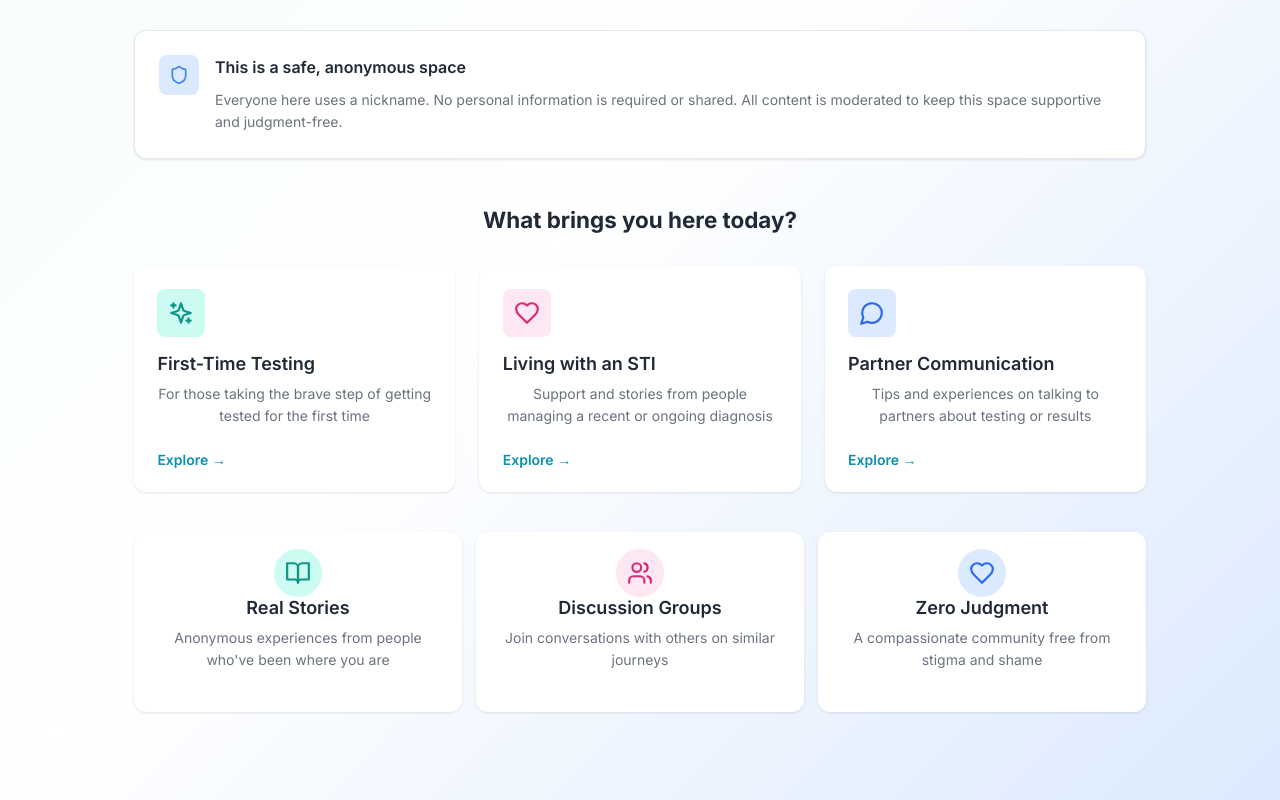
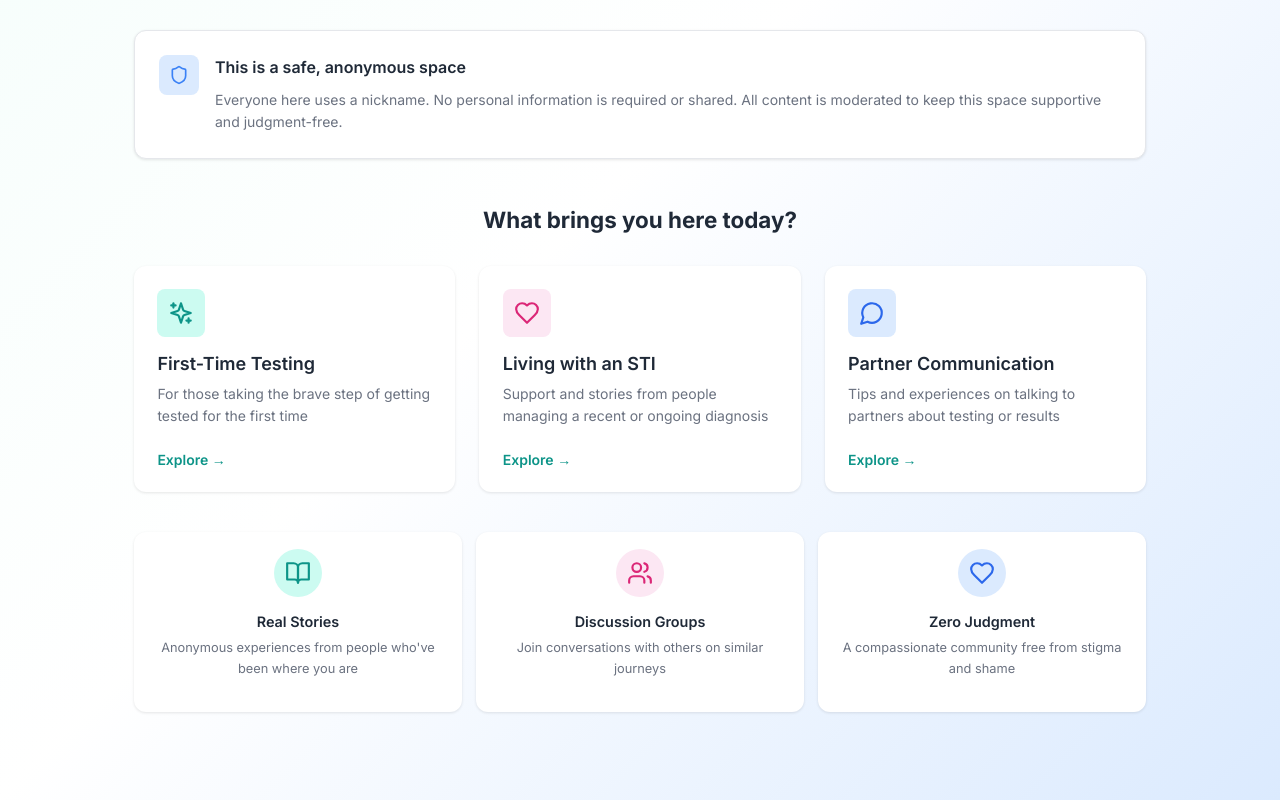
Before and after one commit to Rakhikamboj/STD-App, a React (Vite) app in the folder client/: page /community in a window 1280 px wide. Shown: the part 541-1341 px from the top of the page. Built offline with nearby package versions, Linux system fonts and the light colour scheme; no server answers.

Commit message:
Peer-support/UI-fixed

```diff
--- a/client/src/components/PeerSupport.jsx
+++ b/client/src/components/PeerSupport.jsx
@@ -112,8 +112,8 @@ const PeerSupport = () => {
 
         <span style={{ color: topic.Iconcolor }}><Icon size={26} /></span>
       </div> </div>
-      <h4 className={styles.topicTitle}>{topic.title}</h4>
-            <p className={styles.topicDescription}>{topic.description}</p>
+      <h4 className={styles.topicTitleReal}>{topic.title}</h4>
+            <p className={styles.topicDescriptionReal}>{topic.description}</p>
 
 
     </div>
--- a/client/src/components/PeerSupport.module.css
+++ b/client/src/components/PeerSupport.module.css
@@ -152,6 +152,7 @@
   width: 3rem;
   height: 3rem;
   border-radius: 50%;
+  margin-bottom: 1rem;
 
 }
 
@@ -169,11 +170,26 @@
   color: #1f2937;
   margin: 0 0 8px 0;
 }
+.topicTitleReal {
+
+    font-size: 0.9rem;
+    font-weight: 600;
+    color: #1f2937;
+    margin: 0 0 8px 0;
+}
+.topicDescriptionReal{
+    font-size: 0.8rem;
+    color: #6b7280;
+    margin: 0 0 1rem 0;
+
+}
 
 .topicDescription {
   font-size: 14px;
   color: #6b7280;
   margin: 0 0 20px 0;
+  display: flex;
+  text-align: left;
   line-height: 1.6;
   min-height: 48px;
 }
@@ -181,7 +197,7 @@
 .exploreButton {
   background: transparent;
   border: none;
-  color: #0891b2;
+  color: #0d9488;
   font-size: 14px;
   font-weight: 600;
   cursor: pointer;
```
